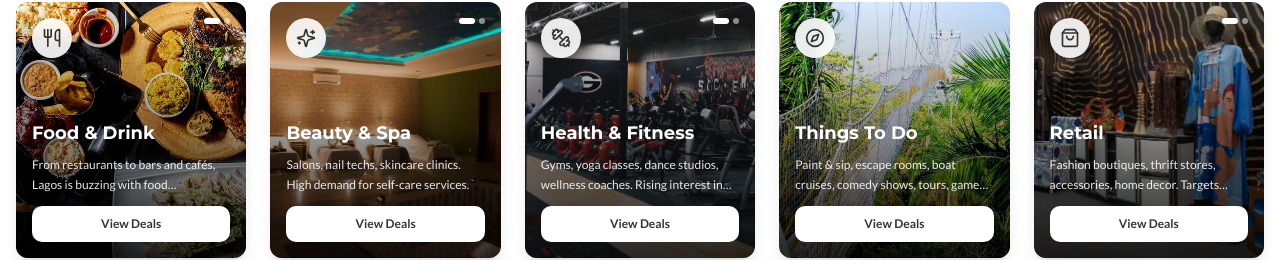
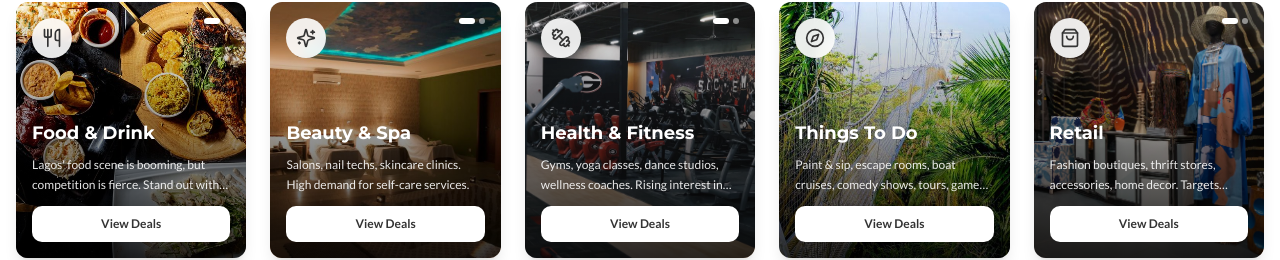
Before and after one commit to getvouchify/getvouchify, a React (Vite) app: page / in a window 1280 px wide. Shown: the part 3783-4043 px from the top of the page. Built offline with nearby package versions, Linux system fonts and the light colour scheme; the HTML template or start-up script is replaced by a standard one.

Commit message:
Fix: Shorten category description

```diff
--- a/src/components/Categories.tsx
+++ b/src/components/Categories.tsx
@@ -16,7 +16,7 @@ import retail2 from "@/assets/categories/retail-2.webp";
 const categories = [{
   icon: Utensils,
   title: "Food & Drink",
-  description: "From restaurants to bars and cafés, Lagos is buzzing with food experiences — but standing out is tough. Let your deal do the talking.",
+  description: "Lagos' food scene is booming, but competition is fierce. Stand out with the right deal.",
   color: "text-primary",
   images: [restaurant1, restaurant2]
 }, {
```
